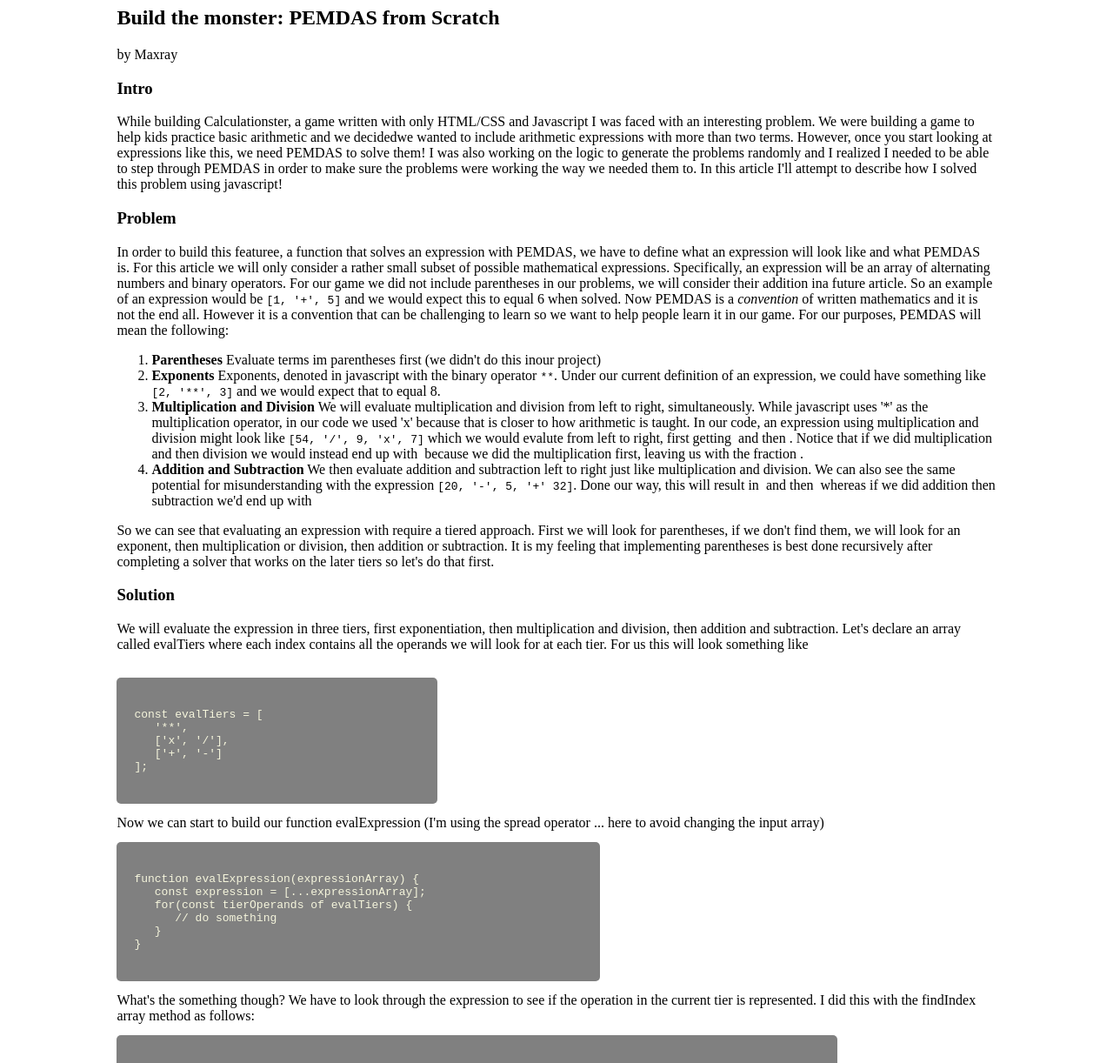
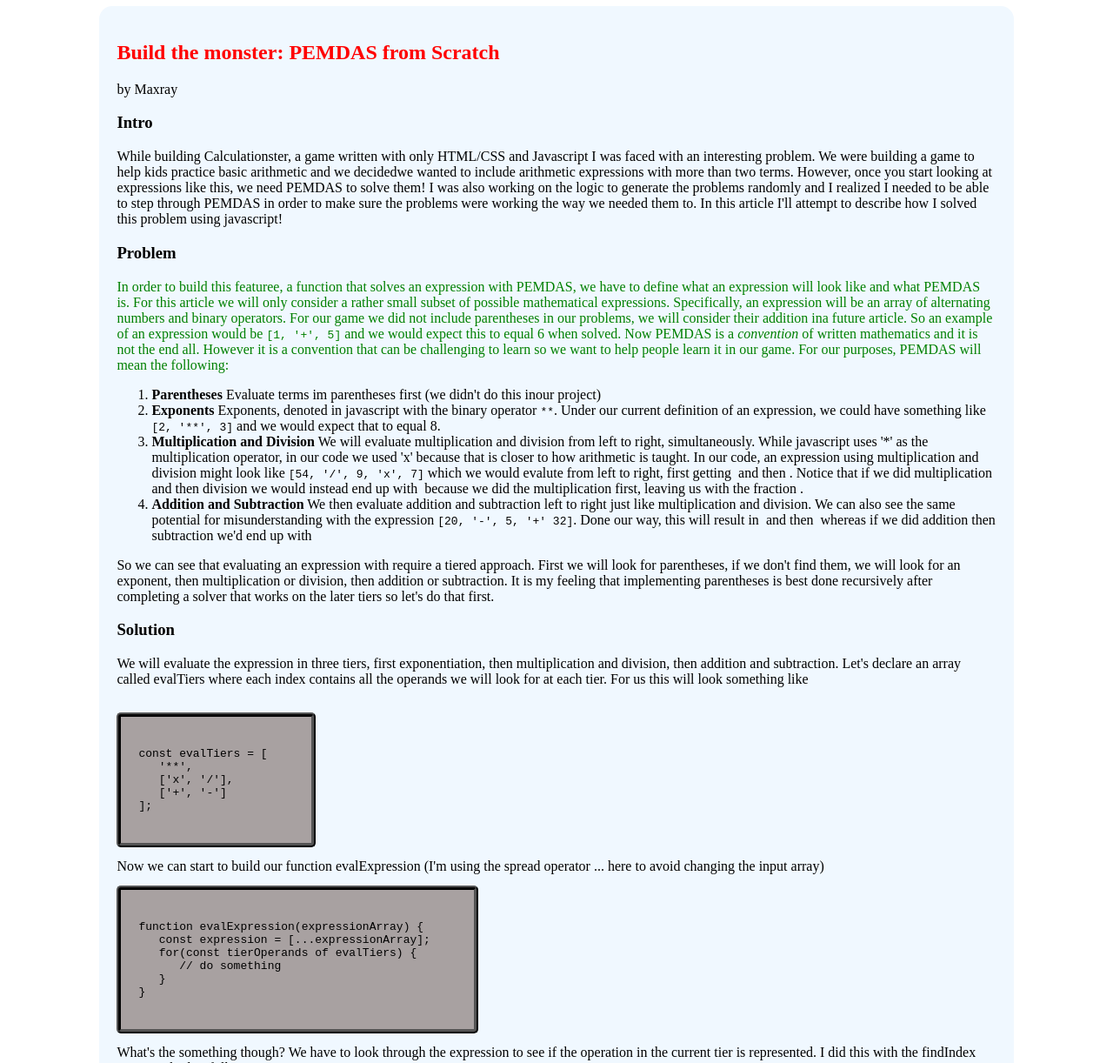
Before and after one commit to PHL-LC101-June-21/assignment-4-html-me-something-MaxraySavage, a website: page index.html in a window 1280 px wide. Shown: the part 73-1295 px from the top of the page at 87% size. Drawn offline with Linux system fonts and the light colour scheme.

Commit message:
styling added

```diff
--- a/index.html
+++ b/index.html
@@ -12,7 +12,7 @@
       <main>
 
          <article>
-            <h2>Build the monster: PEMDAS from Scratch</h2>
+            <h2 id="main-heading">Build the monster: PEMDAS from Scratch</h2>
             <p>
                by Maxray
             </p>
@@ -25,7 +25,7 @@
                In this article I'll attempt to describe how I solved this problem using javascript!
             </p>
             <h3>Problem</h3>
-            <p>
+            <p class ="funParagraph" id="testP">
                In order to build this featuree, a function that solves an expression with PEMDAS, we have to define what an expression will look like and what PEMDAS is.
                For this article we will only consider a rather small subset of possible mathematical expressions. Specifically, an expression will be an array of alternating numbers and binary operators. For our game we did not include parentheses in our problems, we will consider their addition ina future article.
                So an example of an expression would be <code>[1, '+', 5]</code> and we would expect this to equal 6 when solved.
@@ -111,7 +111,7 @@ function evalOperation(operandOne, operator, operandTwo) {
 }
             </code></pre></div>
             We can then use this helper function to replace the array elements from index = nextOperatorIndex - 1, to nextOperatorIndex + 1 with the result of the operation like so:
-            <pre><code>
+            <div class='code-container'><pre><code>
 function evalExpression(expressionArray) {
    const expression = [...expressionArray];
    for(const tierOperands of evalTiers) {
@@ -127,7 +127,7 @@ function evalExpression(expressionArray) {
    }
    return expression[0];
 }
-            </code></pre>
+            </code></pre></div>
             And with that, we're done!
             </p>
             <h3>Closing thoughts!</h3>
--- a/styles.css
+++ b/styles.css
@@ -1,14 +1,43 @@
+body {
+    margin: 8px;
+}
+
+header h1 {
+    text-align:center;
+}
+
 pre {
-    color: rgb(245, 245, 220);
-    background-color: gray;
+    background-color: rgb(168, 161, 161);
     border-radius: 5px;
     padding: 20px;
-    padding-right: 200px;
+    padding-right: 50px;
     display: inline-block;
+    max-width: 95%;
+    border: 5px ridge black;
 }
 
 article {
     display: block;
     margin: auto;
     width: 80%;
+    background-color: aliceblue;
+    padding: 20px;
+    border-radius: 15px;
 }
+
+#main-heading {
+    color: red;
+}
+
+.funParagraph {
+    color: green;
+}
+
+@keyframes typewriter {
+    0% {
+
+    }
+    100% {
+
+    }
+}
```
